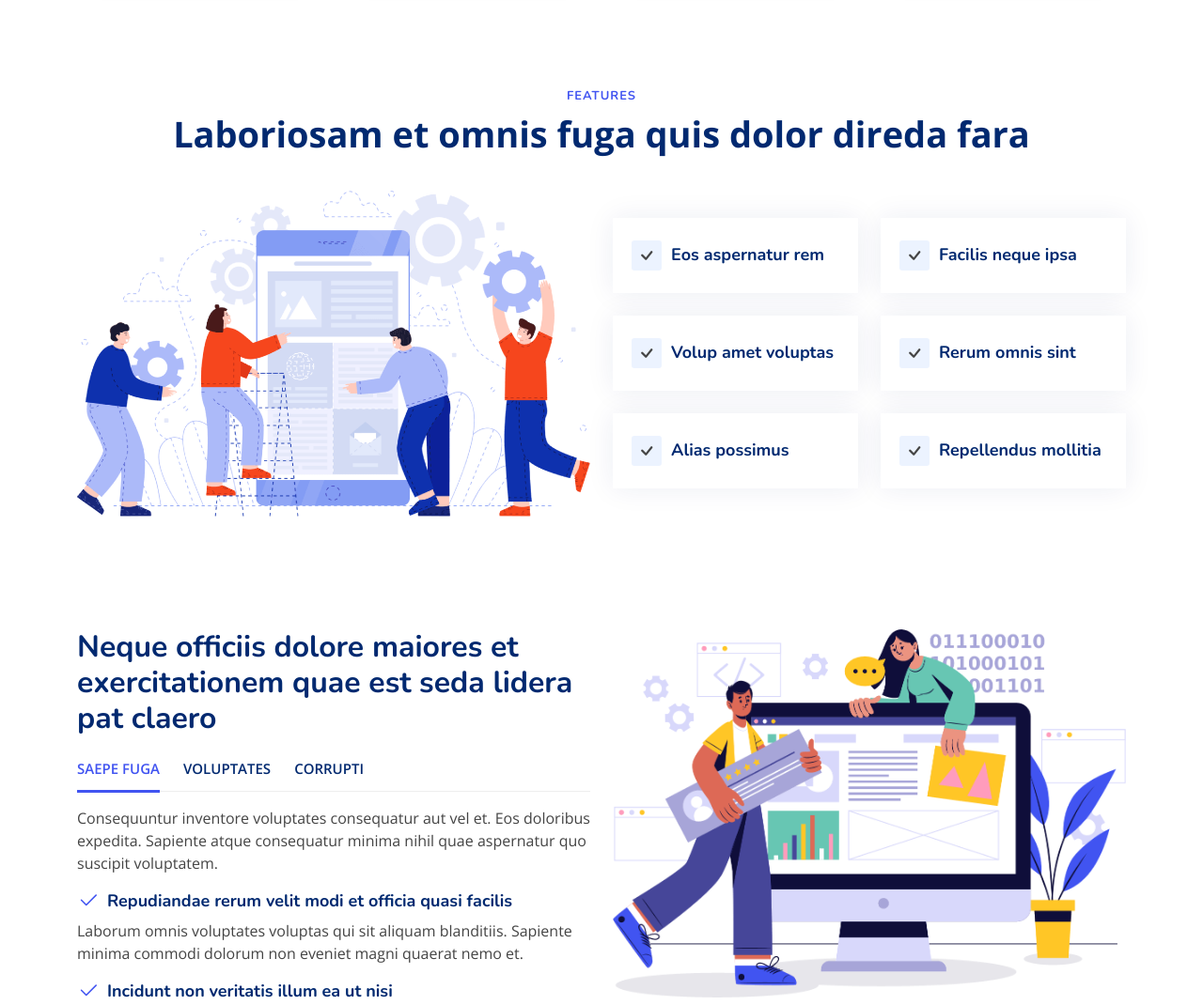
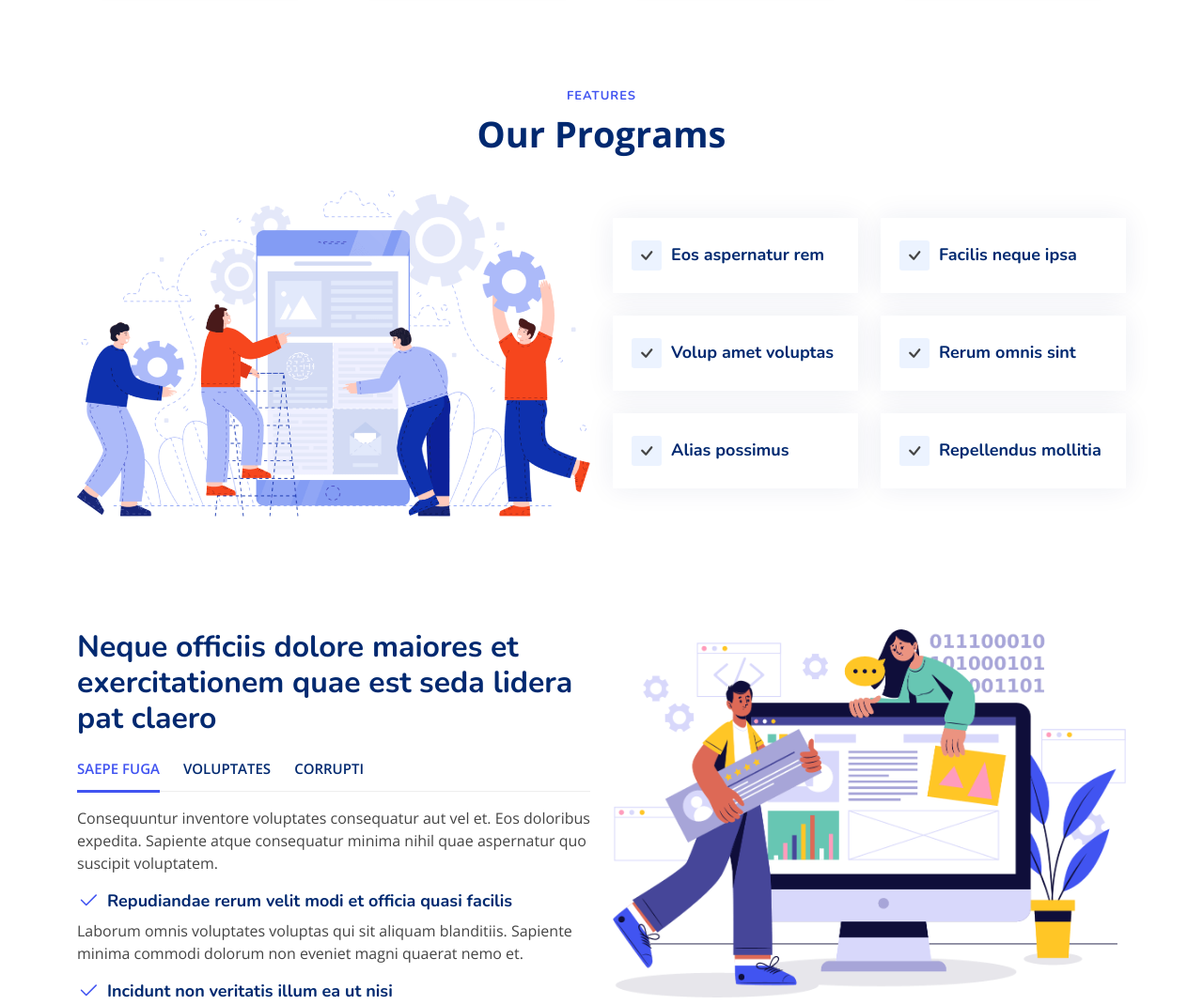
Before and after one commit to ahmadhafis/project-TSA-Kelompok, a plain HTML site: page index.html in a window 1280 px wide. Shown: the part 2240-3310 px from the top of the page at 94% size. Drawn offline with nearby package versions, Linux system fonts and the light colour scheme.

Commit message:
Update website

```diff
--- a/index.html
+++ b/index.html
@@ -219,7 +219,7 @@
 
         <header class="section-header">
           <h2>Features</h2>
-          <p>Laboriosam et omnis fuga quis dolor direda fara</p>
+          <p>Our Programs</p>
         </header>
 
         <div class="row">
```
